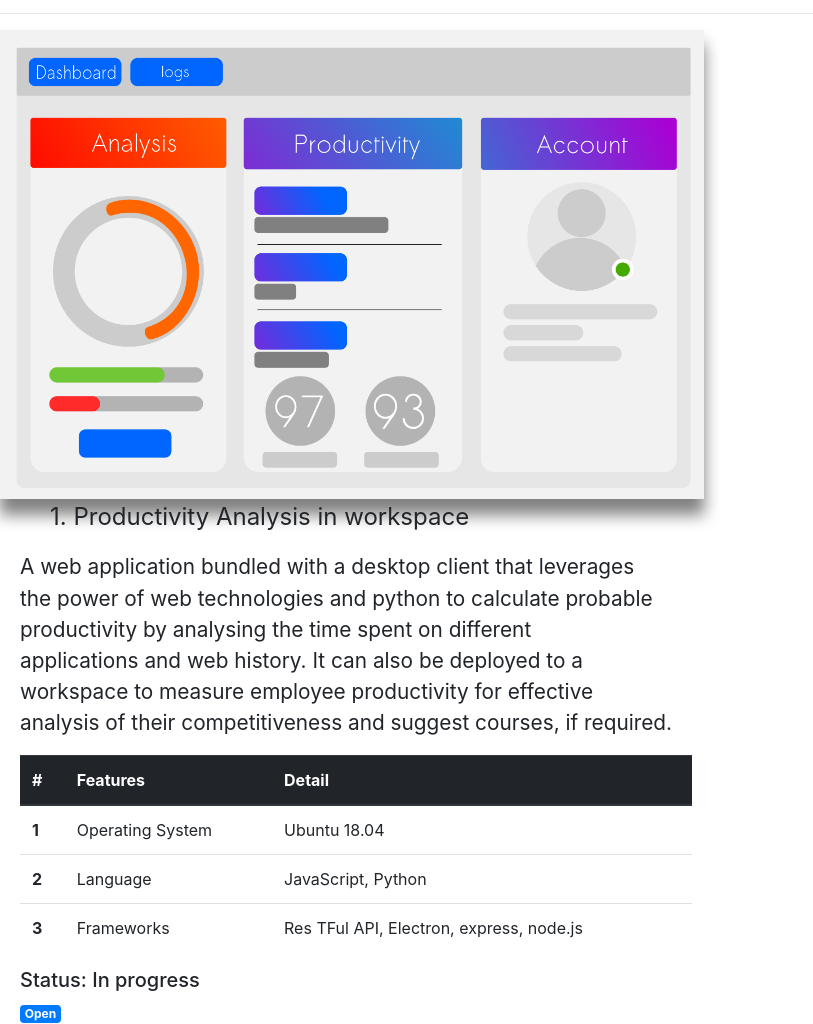
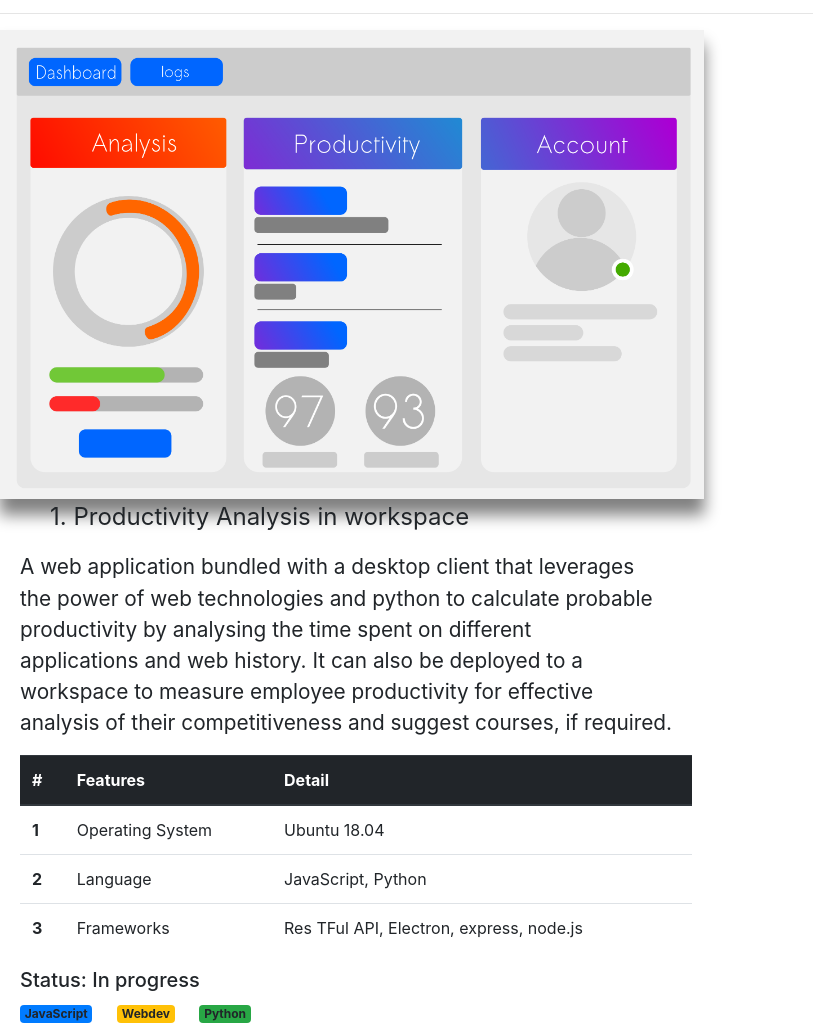
Before and after one commit to amit-jha-cmd/devbihari.github.io, a plain HTML site: page index.html in a window 1280 px wide. Shown: the part 51-1075 px from the top of the page, without its empty margins (0-813 px from the left). Drawn offline with Linux system fonts and the light colour scheme.

Commit message:
tags added

```diff
--- a/index.html
+++ b/index.html
@@ -50,7 +50,10 @@
 			  </tbody>
 			</table>
 			<h5 style="margin-left: 20px; vertical-align: middle;">Status: In progress</h5>
-			<a href="https://www.github.com/devbihari/journal" class="badge badge-primary" style="margin-left: 20px;">Open</a>
+			<a class="badge badge-primary" style="margin-left: 20px;">JavaScript</a>
+			<a class="badge badge-warning" style="margin-left: 20px;">Webdev</a>
+			<a class="badge badge-success" style="margin-left: 20px;">Python</a>
+
 		</div>
 		</div>
 
```
